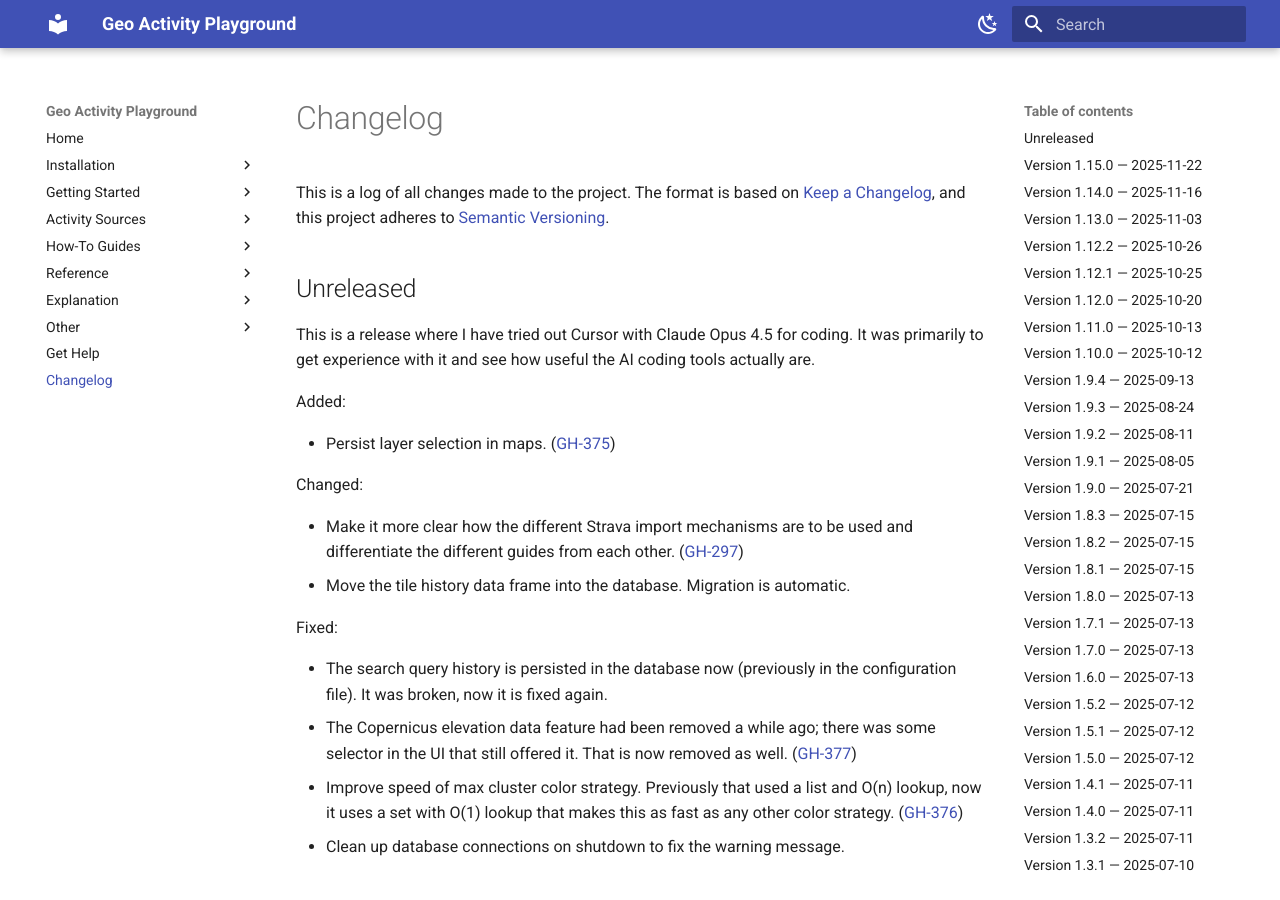
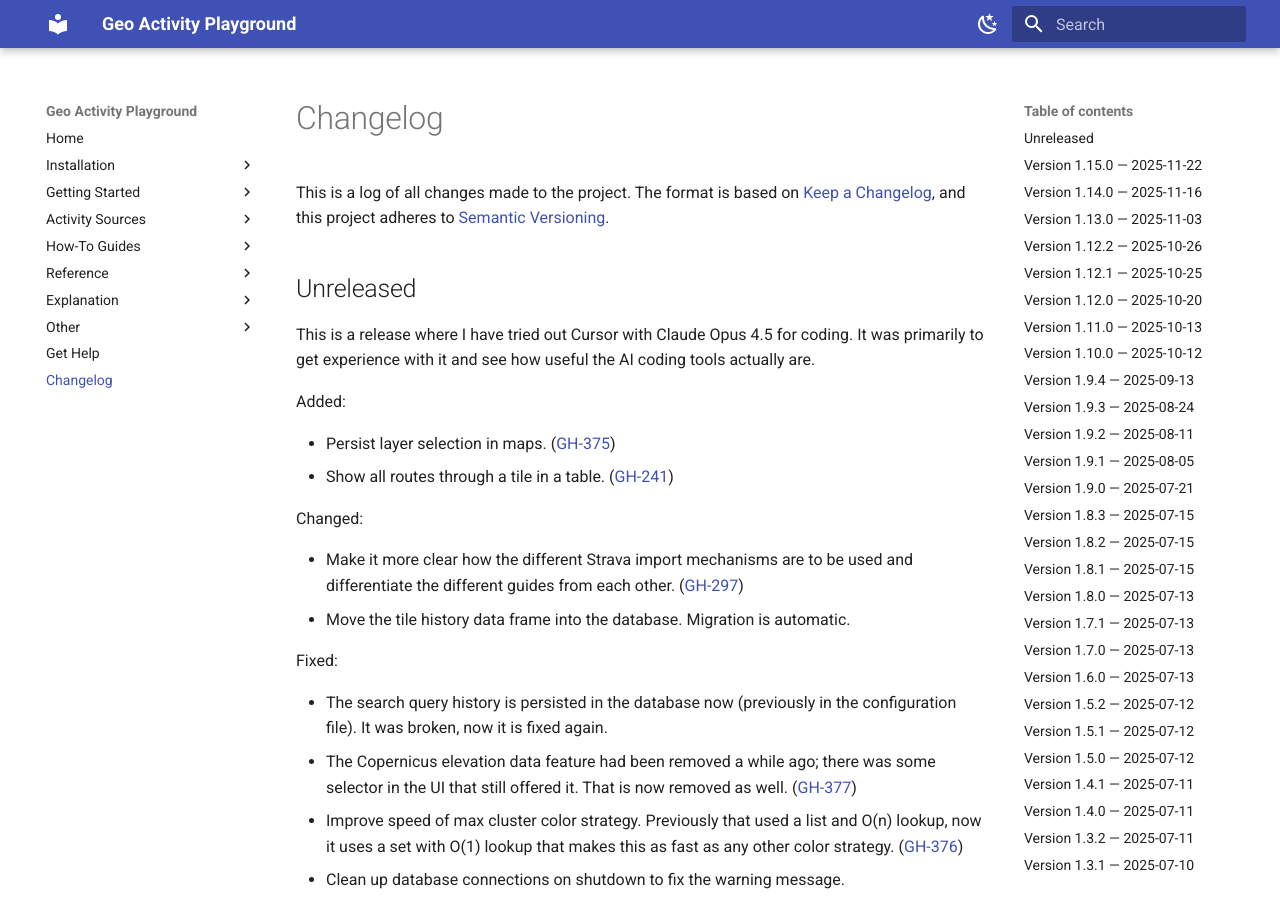
Before and after one commit to martin-ueding/geo-activity-playground, an MkDocs documentation site: the page built from docs/changelog.md, in a window 1280 px wide and 900 px high. Built offline with MkDocs 1.6.1 and Material for MkDocs 9.7.7, drawn with Linux system fonts in a browser that asks for light colours.

Commit message:
Changelog entry

```diff
--- a/docs/changelog.md
+++ b/docs/changelog.md
@@ -22,6 +22,7 @@
 Added:
 
 - Persist layer selection in maps. ([GH-375](https://github.com/martin-ueding/geo-activity-playground/issues/375))
+- Show all routes through a tile in a table. ([GH-241](https://github.com/martin-ueding/geo-activity-playground/issues/241))
 
 Changed:
 
```
